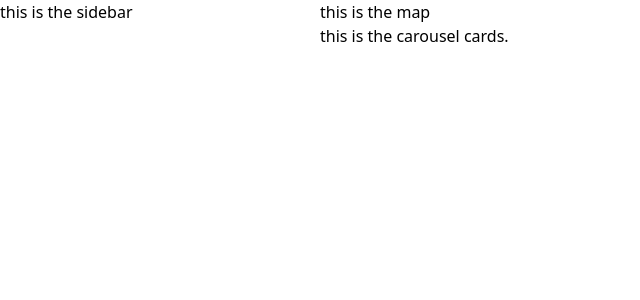
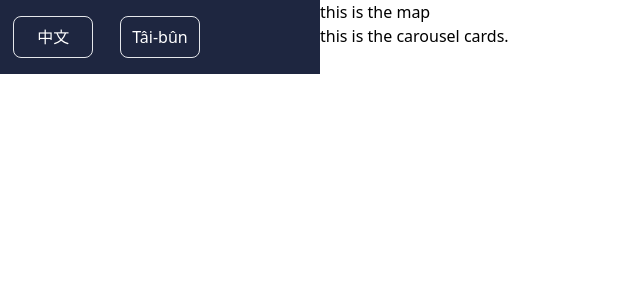
Before and after one commit to 12cassie34/know_endemic_species_in_taiwan, a Vue app: page / in a window 1280 px wide. Shown: the top 300 px of the page, without its empty margins (0-640 px from the left). Built offline with nearby package versions, Linux system fonts and the light colour scheme.

Commit message:
feat: add LanguageButtons component

```diff
--- /dev/null
+++ b/src/components/LanguageButtons.vue
@@ -0,0 +1,6 @@
+<template>
+  <div class="flex justify-around mx-0 my-auto pt-4 pb-4 w-4/6 text-white">
+    <button class="border rounded-lg p-2 w-20">中文</button>
+    <button class="border rounded-lg p-2 w-20">Tâi-bûn</button>
+  </div>
+</template>
--- a/src/components/TheSidebar.vue
+++ b/src/components/TheSidebar.vue
@@ -1,3 +1,10 @@
+<script setup lang="ts">
+import LanguageButtons from './LanguageButtons.vue';
+</script>
+
 <template>
-    <h1>this is the sidebar</h1>
+<div class="bg-darkBlue h-full">
+    <LanguageButtons />
+</div>
+
 </template>
```
